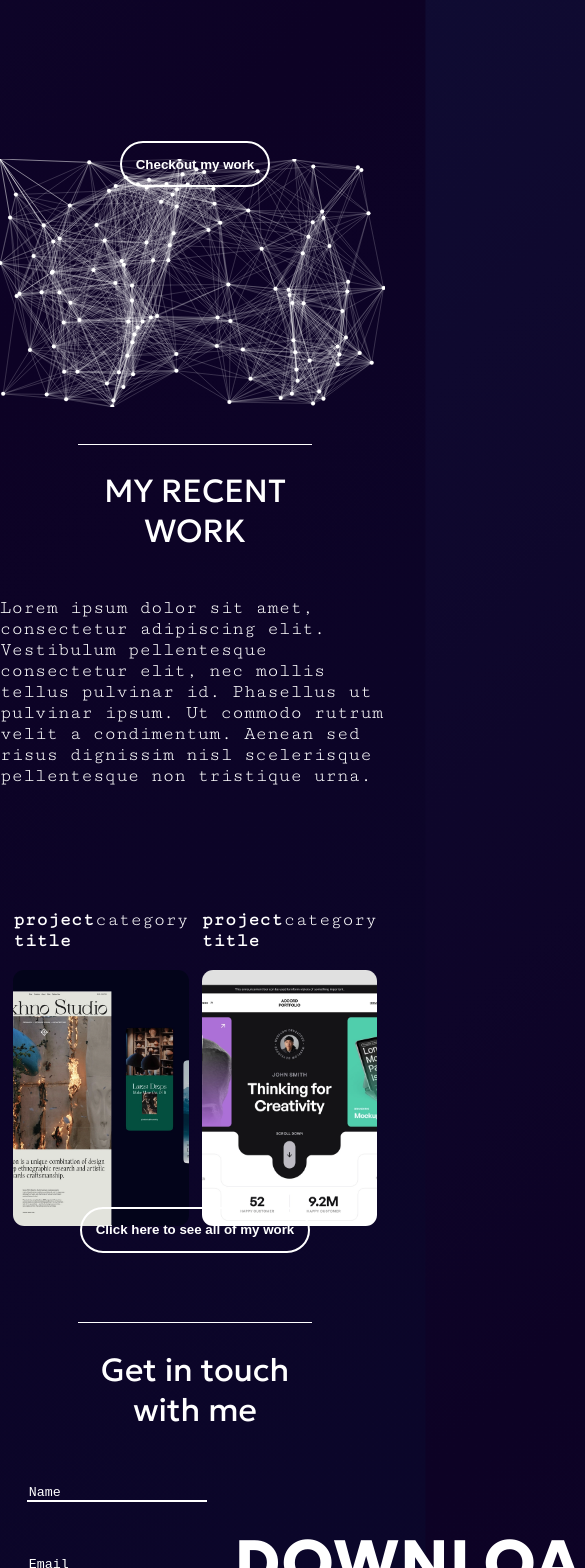
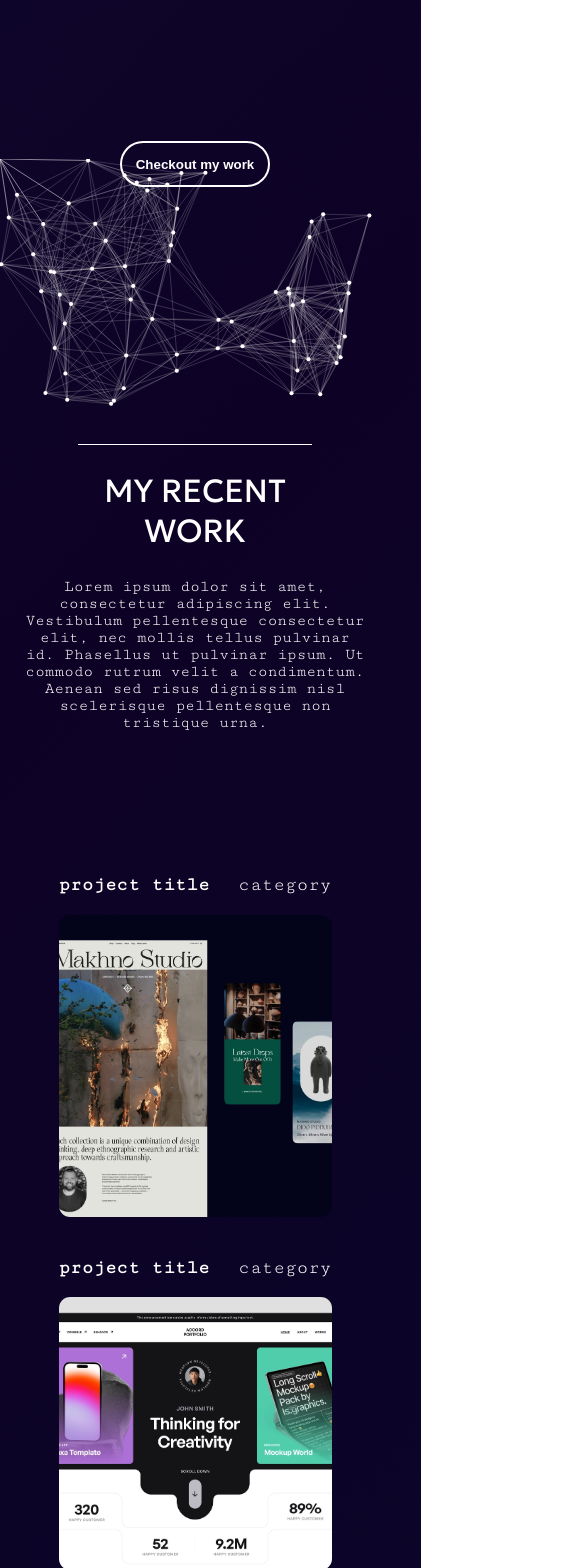
Before and after one commit to ThijmenBrand/Portfolio, a Vue app: page / in a window 390 px wide. Shown: the part 432-2000 px from the top of the page, 585 px wide, since content can reach past the window. Built offline with nearby package versions, Linux system fonts and the light colour scheme.

Commit message:
medium responsive

```diff
--- a/index.html
+++ b/index.html
@@ -4,7 +4,7 @@
 <head>
   <meta charset="UTF-8" />
   <link rel="icon" type="image/svg+xml" href="/vite.svg" />
-  <meta name="viewport" content="width=device-width, initial-scale=1.0" />
+  <meta name="viewport" content="width=device-width,initial-scale=1.0">
   <title>Thijmen Brand</title>
 </head>
 
--- /dev/null
+++ b/src/style/global.scss
@@ -0,0 +1,2 @@
+$medium: 800px;
+$small: 400px;
--- a/src/views/Home.vue
+++ b/src/views/Home.vue
@@ -39,6 +39,7 @@ import downloadCvCursor from "./components/downloadCvCursor.vue";
     display: flex;
     flex-direction: column;
     align-items: center;
+    text-align: center;
 
     .message {
       margin: 0;
--- a/src/views/components/contact.vue
+++ b/src/views/components/contact.vue
@@ -87,6 +87,30 @@ onMounted(showTooltip);
 </template>
 
 <style lang="scss" scoped>
+@media screen and (max-width: $medium) {
+  section {
+    .section-wrapper {
+      flex-direction: column;
+
+      div {
+        margin: 1em 0em 1em 0em;
+      }
+
+      .contact-form {
+        display: flex;
+        flex-direction: column;
+        align-items: center;
+
+        .form-element {
+          margin: 2em 0em 2em 0em !important;
+        }
+        button {
+          width: 80% !important;
+        }
+      }
+    }
+  }
+}
 section {
   color: white;
   width: min(100ch, 100%);
@@ -116,7 +140,7 @@ section {
         border-left: none;
         border-right: none;
         border-bottom: 2px solid white;
-        margin: 2em;
+        margin: 2em 2em 2em 0em;
         transition: 0.5s;
         color: white;
 
--- a/src/views/components/mesh.vue
+++ b/src/views/components/mesh.vue
@@ -59,7 +59,8 @@ function RandomNum(min: number, max: number) {
 
 function make(p: p5) {
   const dots: Array<dot> = new Array();
-  const dotAmount = 120;
+  const windowWidth = window.innerWidth;
+  const dotAmount = Math.pow(windowWidth, 0.7);
 
   const drawLine = (
     cords1: { x: number; y: number },
--- a/src/views/components/navbar.vue
+++ b/src/views/components/navbar.vue
@@ -44,6 +44,12 @@ onMounted(checkAuthState);
 </template>
 
 <style lang="scss" scoped>
+@media screen and (max-width: $medium) {
+  .login {
+    display: none;
+  }
+}
+
 nav {
   display: flex;
   flex-direction: row;
--- a/src/views/components/recentwork.vue
+++ b/src/views/components/recentwork.vue
@@ -28,7 +28,7 @@ onMounted(showTooltip);
 <template>
   <section class="highlighted-section">
     <sectionTitle id="recent-work-title">MY RECENT WORK</sectionTitle>
-    <p>
+    <p class="work-description">
       Lorem ipsum dolor sit amet, consectetur adipiscing elit. Vestibulum
       pellentesque consectetur elit, nec mollis tellus pulvinar id. Phasellus ut
       pulvinar ipsum. Ut commodo rutrum velit a condimentum. Aenean sed risus
@@ -63,6 +63,24 @@ onMounted(showTooltip);
 </template>
 
 <style lang="scss" scoped>
+@media screen and (max-width: $medium) {
+  .highlighted-section {
+    .work-description {
+      font-size: 1em;
+      margin: 0em 1.5em 0em 1.5em;
+    }
+    .projects {
+      flex-direction: column !important;
+      align-items: center;
+
+      .project {
+        width: 70% !important;
+        padding: 2.5em;
+      }
+    }
+  }
+}
+
 .highlighted-section {
   color: white;
   width: min(100ch, 100%);
@@ -70,6 +88,10 @@ onMounted(showTooltip);
   display: flex;
   flex-direction: column;
   align-items: center;
+
+  .work-description {
+    text-align: center;
+  }
 
   .projects {
     display: flex;
--- a/vite.config.ts
+++ b/vite.config.ts
@@ -17,6 +17,13 @@ export default defineConfig({
     },
     extensions: [".js", ".json", ".jsx", ".mjs", ".ts", ".tsx", ".vue"],
   },
+  css: {
+    preprocessorOptions: {
+      scss: {
+        additionalData: `@import "@/style/global.scss";`,
+      },
+    },
+  },
   server: {
     port: 3000,
     open: true,
```
